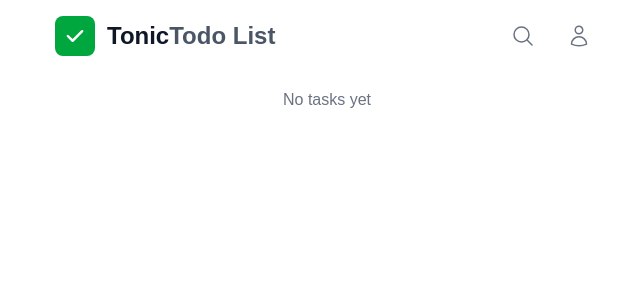
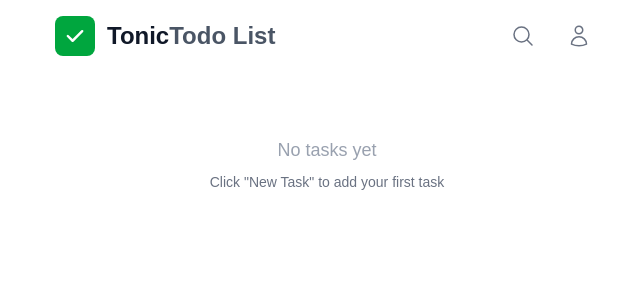
Before and after one commit to Sc0tticus/tonic-todo-app, a Next.js app: page / in a window 1280 px wide. Shown: the top 300 px of the page, without its empty margins (313-953 px from the left). Built offline with nearby package versions, Linux system fonts and the light colour scheme.

Commit message:
Adding styling to task list

```diff
--- a/src/components/TaskList.tsx
+++ b/src/components/TaskList.tsx
@@ -12,11 +12,16 @@ interface TaskListProps {
 
 export default function TaskList({ tasks, onEdit, onDelete, onToggleComplete }: TaskListProps) {
 	if (!tasks.length) {
-		return <p className='text-center text-gray-500'>No tasks yet</p>;
+		return (
+			<div className='text-center py-12'>
+				<div className='text-gray-400 text-lg mb-2'>No tasks yet</div>
+				<p className='text-gray-500 text-sm'>Click &quot;New Task&quot; to add your first task</p>
+			</div>
+		);
 	}
 
 	return (
-		<div className='flex flex-col gap-2'>
+		<div className='space-y-0'>
 			{tasks.map(task => (
 				<TaskItem
 					key={task.id}
```
